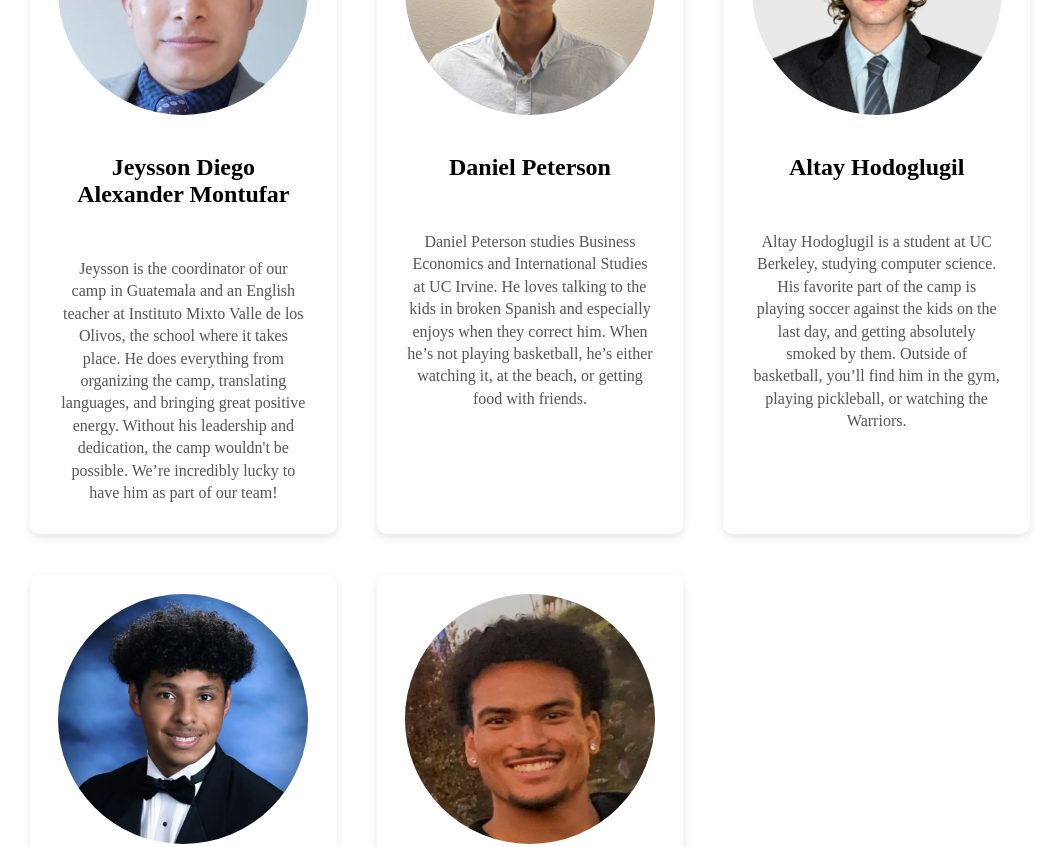
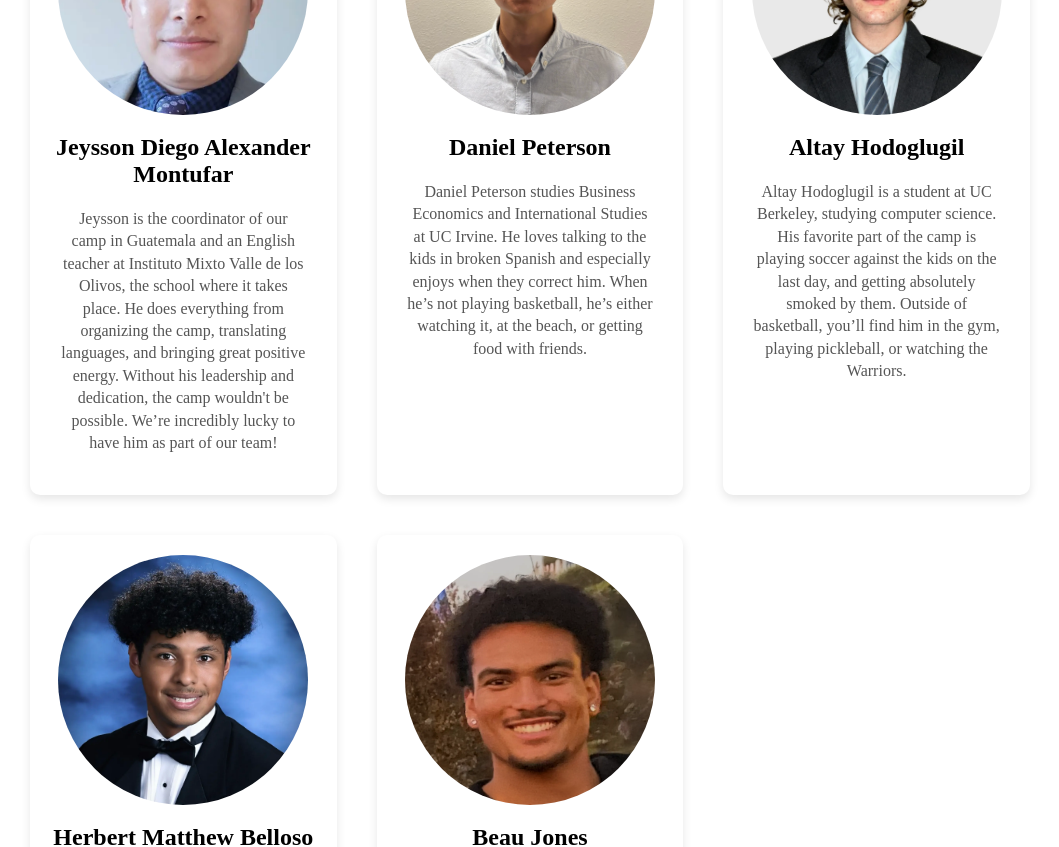
Before and after one commit to AltayHodo/albany-ballers-abroad, a React (Vite) app: page /about in a window 1280 px wide. Shown: the part 1000-1847 px from the top of the page, without its empty margins (110-1169 px from the left). Built offline with nearby package versions, Linux system fonts and the light colour scheme.

Commit message:
Adjust card

```diff
--- a/src/styles/Profile.module.css
+++ b/src/styles/Profile.module.css
@@ -5,6 +5,7 @@
   background: white;
   box-shadow: 0px 4px 10px rgba(0, 0, 0, 0.1);
   transition: transform 0.3s ease-in-out;
+  height:650px;
 }
 
 .profileImage {
@@ -19,6 +20,8 @@
 .name {
   font-size: 1.5rem;
   font-weight: bold;
+  padding: 0;
+  margin: 0;
   margin-top: 15px;
 }
 
```
